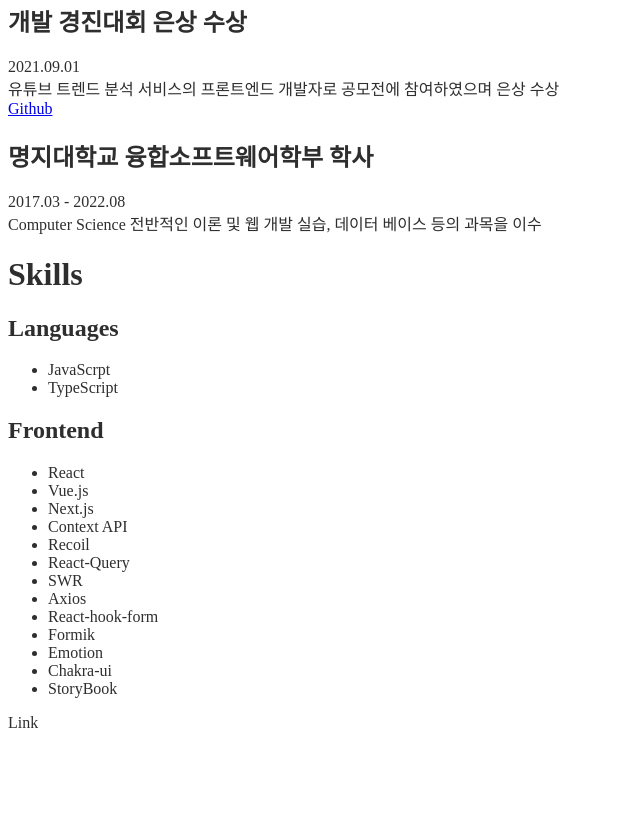
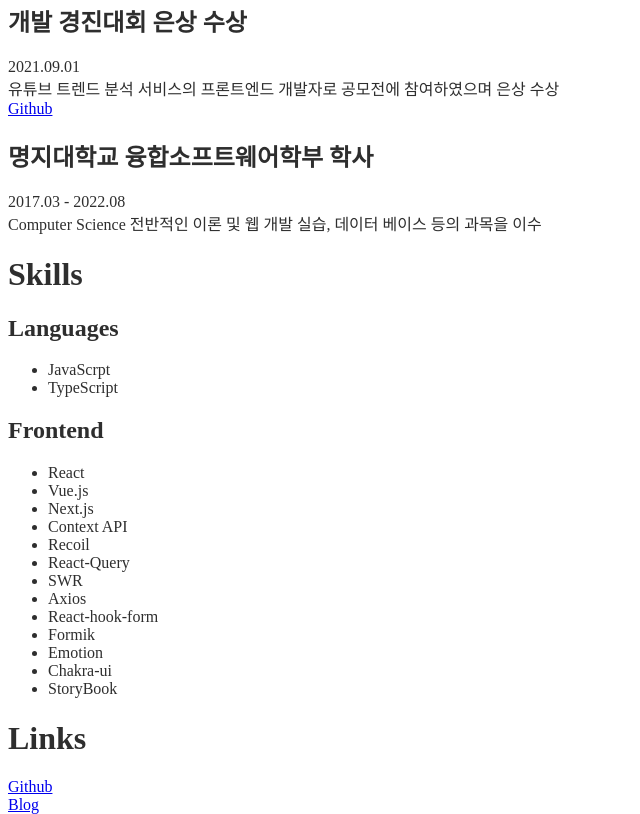
Before and after one commit to Heojiyeon/resume, a Gatsby site: page / in a window 1280 px wide. Shown: the part 2955-3769 px from the top of the page, without its empty margins (0-640 px from the left). Before the commit the page ends 3687 px from the top, so only its background shows below. Built offline with nearby package versions, Linux system fonts and the light colour scheme; Gatsby itself is replaced by a stand-in of ours.

Commit message:
feat: linkData markup

```diff
--- a/src/components/Link/index.tsx
+++ b/src/components/Link/index.tsx
@@ -1,5 +1,15 @@
 import React from 'react';
+import { links } from '../../utils/LinkData';
 
 export default function Link() {
-  return <div>Link</div>;
+  return (
+    <div>
+      <h1>Links</h1>
+      {links.map(link => (
+        <div key={link._id}>
+          <a href={link.link}>{link.title}</a>
+        </div>
+      ))}
+    </div>
+  );
 }
--- /dev/null
+++ b/src/utils/LinkData.ts
@@ -0,0 +1,14 @@
+const links = [
+  {
+    _id: 0,
+    title: 'Github',
+    link: 'https://github.com/Heojiyeon',
+  },
+  {
+    _id: 1,
+    title: 'Blog',
+    link: 'https://velog.io/@jiy7107',
+  },
+];
+
+export { links };
```
